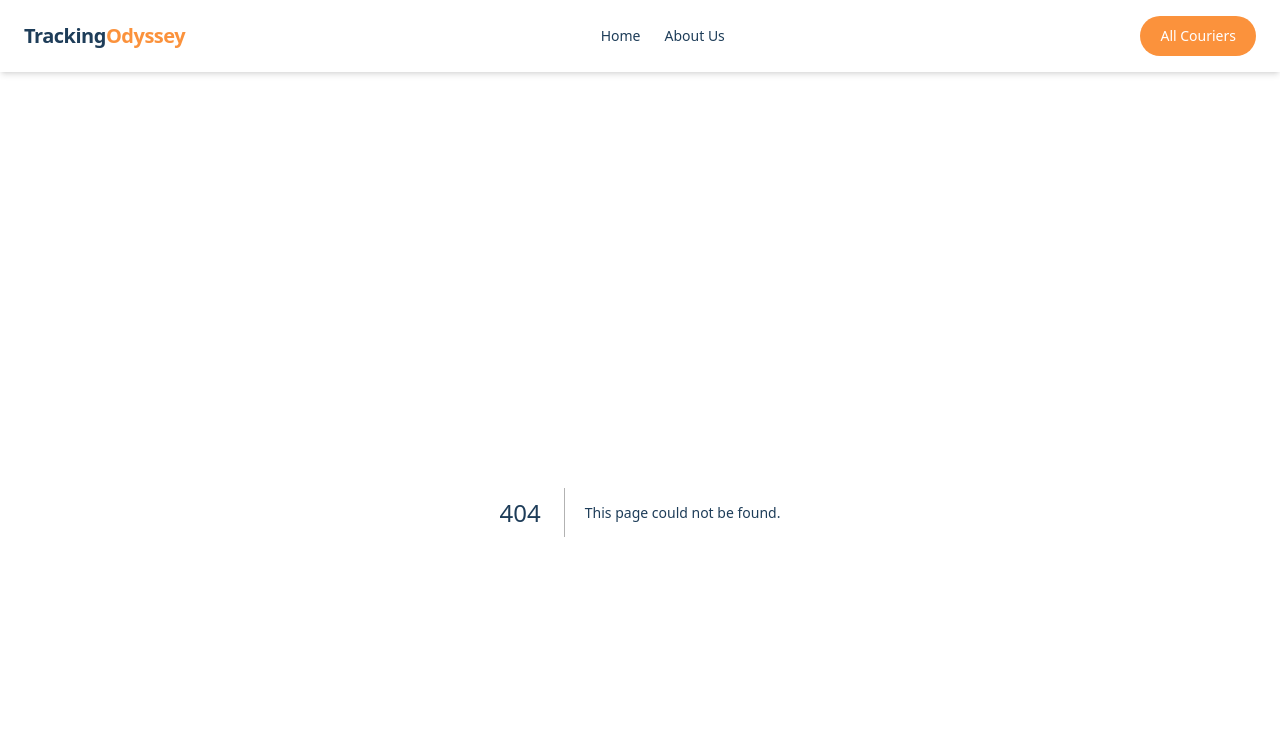
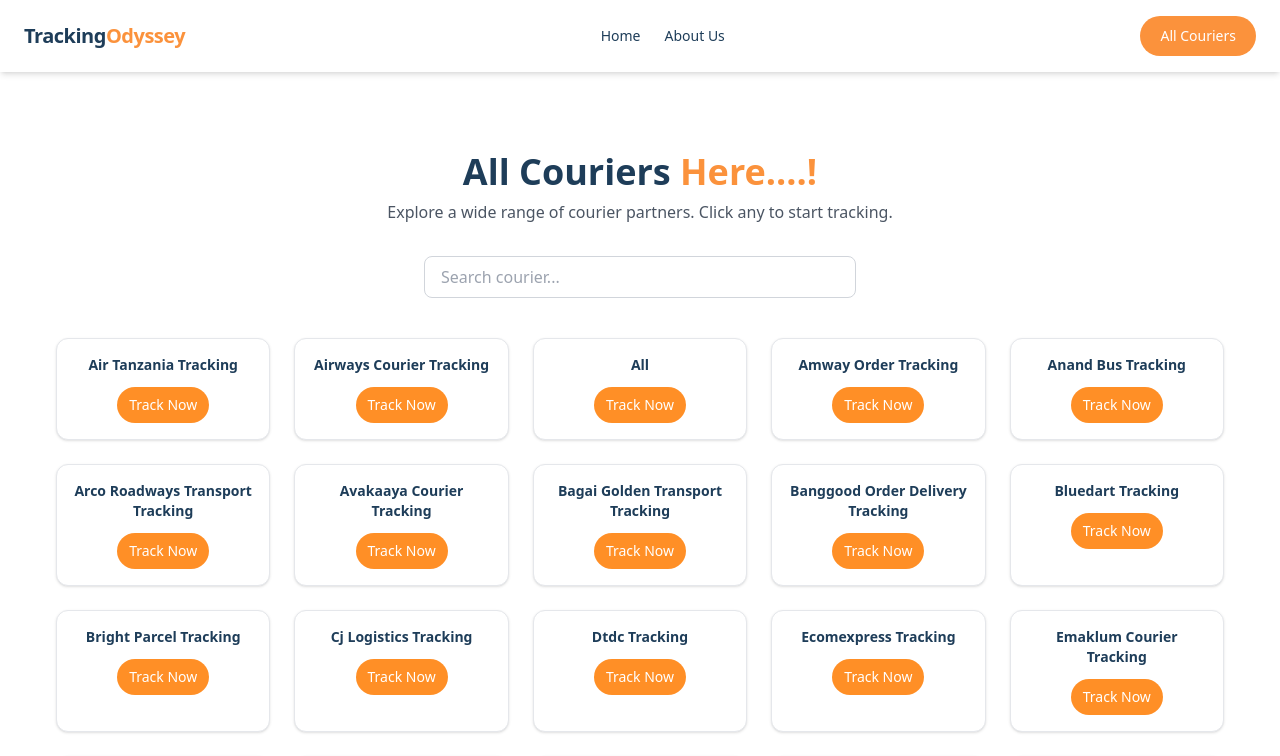
Before and after one commit to ayubliaqat/trackingodyssey, a Next.js app: page /couriers/all in a window 1280 px wide. Before the commit this address had no page. Shown: the top 756 px of the page. Built offline with nearby package versions, Linux system fonts and the light colour scheme.

Commit message:
updated pages and all couriers list

```diff
--- /dev/null
+++ b/app/couriers/all/page.tsx
@@ -0,0 +1,89 @@
+import Link from "next/link";
+import fs from "fs";
+import path from "path";
+
+interface Courier {
+  name: string;
+  slug: string;
+}
+
+export const revalidate = 60; // ISR: revalidate every 60 seconds
+
+export default function CouriersPage() {
+  // 🔹 Get all courier folders dynamically
+  const couriersDir = path.join(process.cwd(), "app", "couriers");
+  let couriers: Courier[] = [];
+
+  try {
+    const folders = fs
+      .readdirSync(couriersDir, { withFileTypes: true })
+      .filter((d) => d.isDirectory() && d.name !== "index"); // exclude index
+
+    couriers = folders.map((d) => ({
+      slug: d.name,
+      name: d.name
+        .replace(/-/g, " ")
+        .replace(/\b\w/g, (c) => c.toUpperCase()),
+    }));
+  } catch (err) {
+    console.error("Error reading courier folders:", err);
+  }
+
+  return (
+    <main className="px-4 sm:px-6 py-10 bg-white min-h-screen">
+      {/* Header */}
+      <header className="text-center mb-8">
+        <h1 className="text-3xl sm:text-4xl font-bold mb-2 text-[#1e3d59]">
+          All Couriers <span className="text-orange-400">Here....!</span>
+        </h1>
+        <p className="text-gray-600 text-sm sm:text-base max-w-2xl mx-auto">
+          Explore a wide range of courier partners. Click any to start tracking.
+        </p>
+      </header>
+
+      {/* Search Bar */}
+      <section aria-label="Search Couriers" className="mb-10 max-w-md mx-auto px-2">
+        <label htmlFor="courier-search" className="sr-only">
+          Search courier
+        </label>
+        <input
+          id="courier-search"
+          type="text"
+          placeholder="Search courier..."
+          className="w-full px-4 py-2 border border-gray-300 rounded-lg focus:outline-none focus:ring-2 focus:ring-[#ffc13b] text-sm sm:text-base"
+        />
+      </section>
+
+      {/* Courier Cards */}
+      <section
+        aria-label="List of Couriers"
+        className="grid grid-cols-2 sm:grid-cols-3 md:grid-cols-4 lg:grid-cols-5 gap-4 sm:gap-6"
+      >
+        {couriers.length > 0 ? (
+          couriers.map((courier) => (
+            <article
+              key={courier.slug}
+              className="bg-white border border-gray-200 rounded-xl shadow hover:shadow-md transition p-4 flex flex-col items-center text-center"
+            >
+              <h2 className="text-sm font-semibold mb-3 text-[#1e3d59] break-words">
+                {courier.name}
+              </h2>
+              <Link href={`/couriers/${courier.slug}`} aria-label={`Track ${courier.name}`}>
+                <button
+                  className="w-full px-3 py-2 rounded-full text-white text-sm font-medium hover:bg-orange-500 transition-colors"
+                  style={{ backgroundColor: "#ff8f26ff" }}
+                >
+                  Track Now
+                </button>
+              </Link>
+            </article>
+          ))
+        ) : (
+          <div className="col-span-full text-center text-gray-500 text-sm">
+            No couriers found.
+          </div>
+        )}
+      </section>
+    </main>
+  );
+}
--- a/components/Header.tsx
+++ b/components/Header.tsx
@@ -45,7 +45,7 @@
         </nav>
 
         {/* Desktop CTA Button */}
-        <Link href="/couriers" className="hidden md:block">
+        <Link href="/couriers/all" className="hidden md:block">
           <button className="bg-orange-400 text-white px-5 py-2.5 rounded-full hover:opacity-90 transition duration-200 text-sm font-medium">
             All Couriers
           </button>
--- a/components/PopularCouriers.tsx
+++ b/components/PopularCouriers.tsx
@@ -71,7 +71,7 @@
 
         <div className="text-center mt-10">
           <Link
-            href="/couriers"
+            href="/couriers/all"
             className="inline-block px-6 py-3 text-white bg-orange-500 hover:bg-orange-600 rounded-full text-sm font-semibold transition"
             aria-label="View all available couriers"
           >
```
